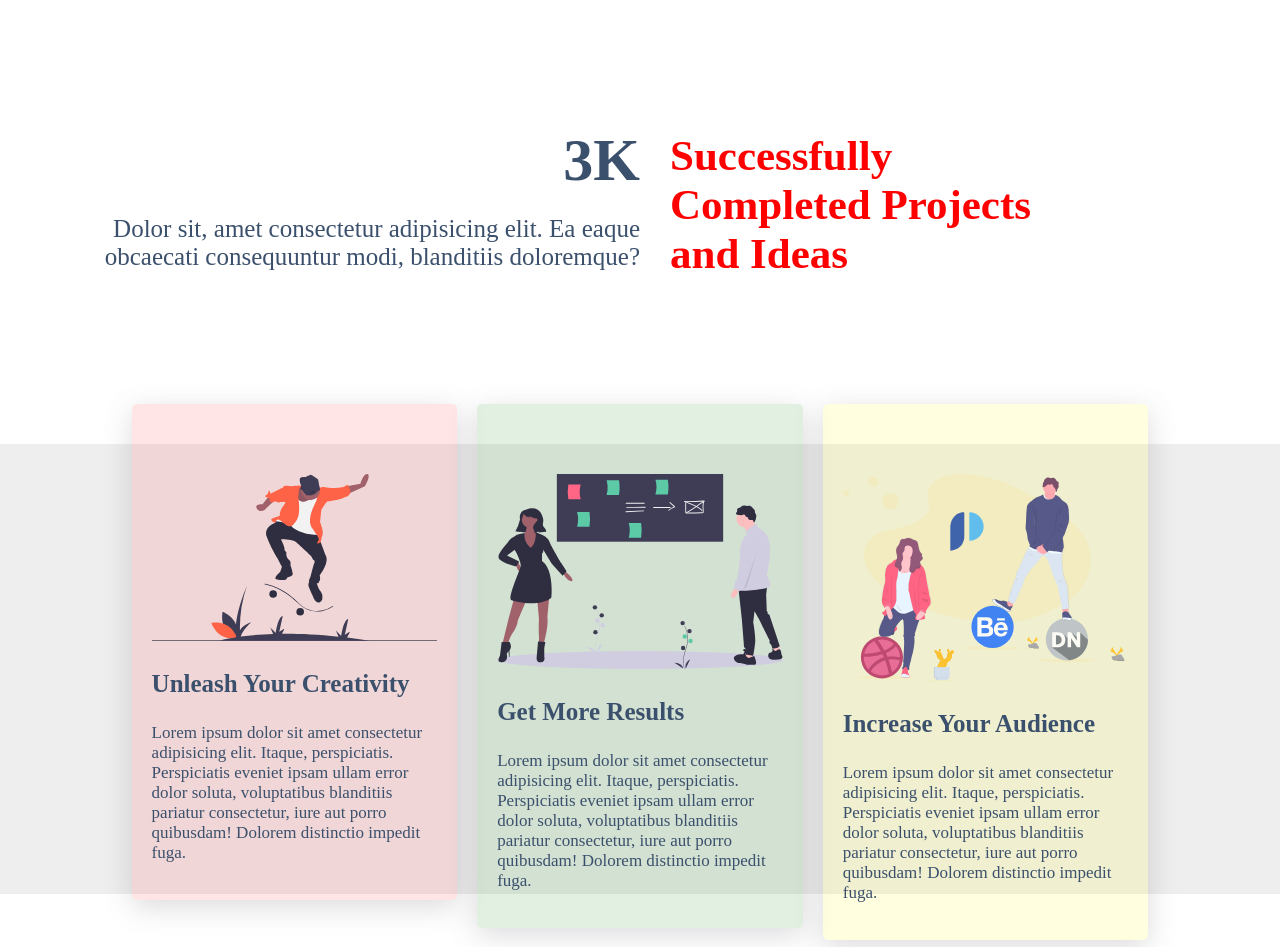
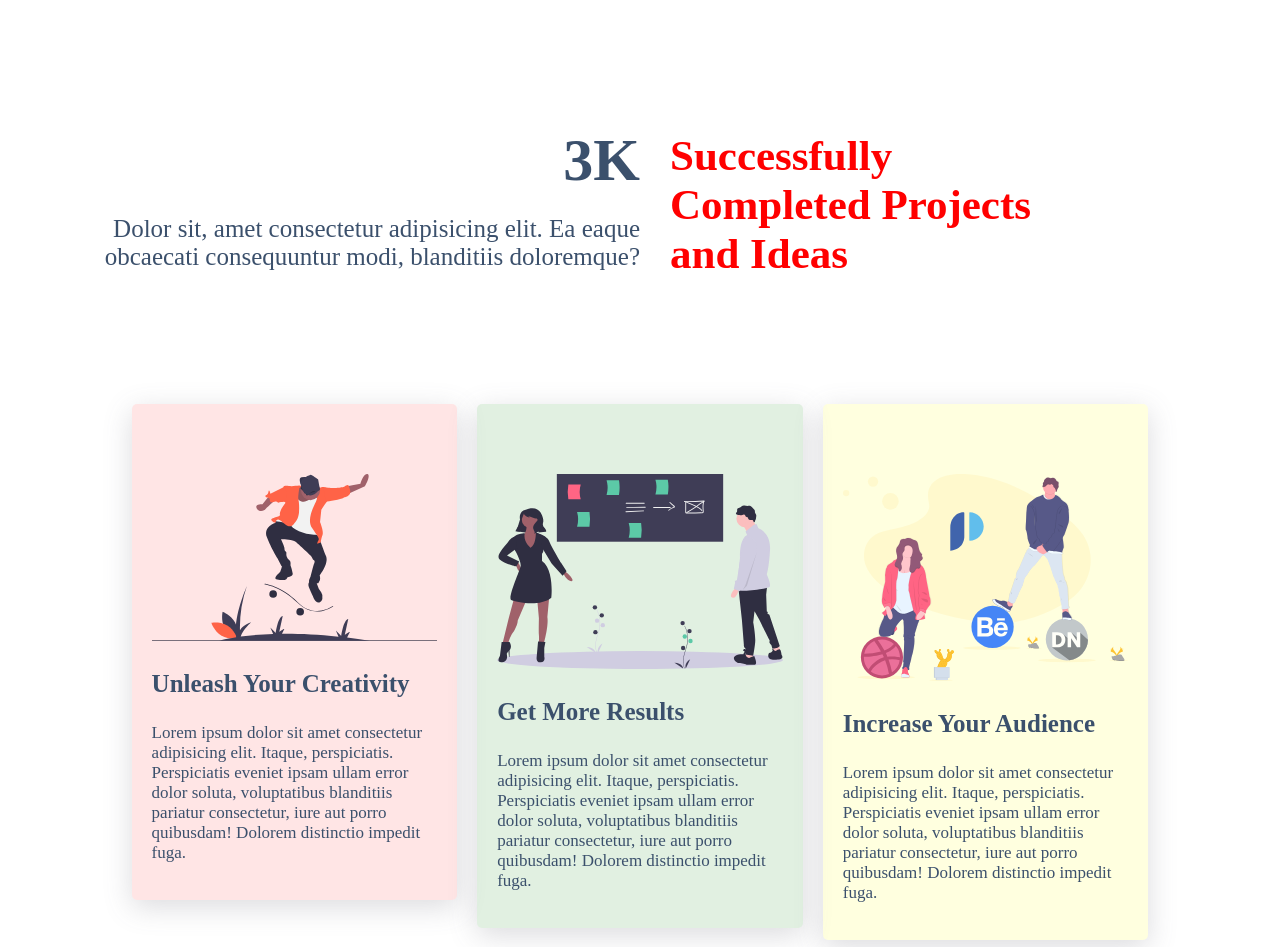
Before and after one commit to ShahAhmedReza/class4, a plain HTML site: page index.html in a window 1280 px wide. Shown: the part 1294-2241 px from the top of the page. Drawn offline with Linux system fonts and the light colour scheme.

Commit message:
corrected

```diff
--- a/css/style.css
+++ b/css/style.css
@@ -114,6 +114,7 @@ color: #0c66ff;
 
 .blog-section {
     padding: 50px 0;
+    overflow: hidden;
 }
 
 .col {
@@ -168,6 +169,7 @@ color: #0c66ff;
 footer {
     background-color: rgba(128, 128, 128, 0.132);
     padding: 50px 0 400px 0;
+    overflow: hidden;
 }
 
 .footer-item {
```
